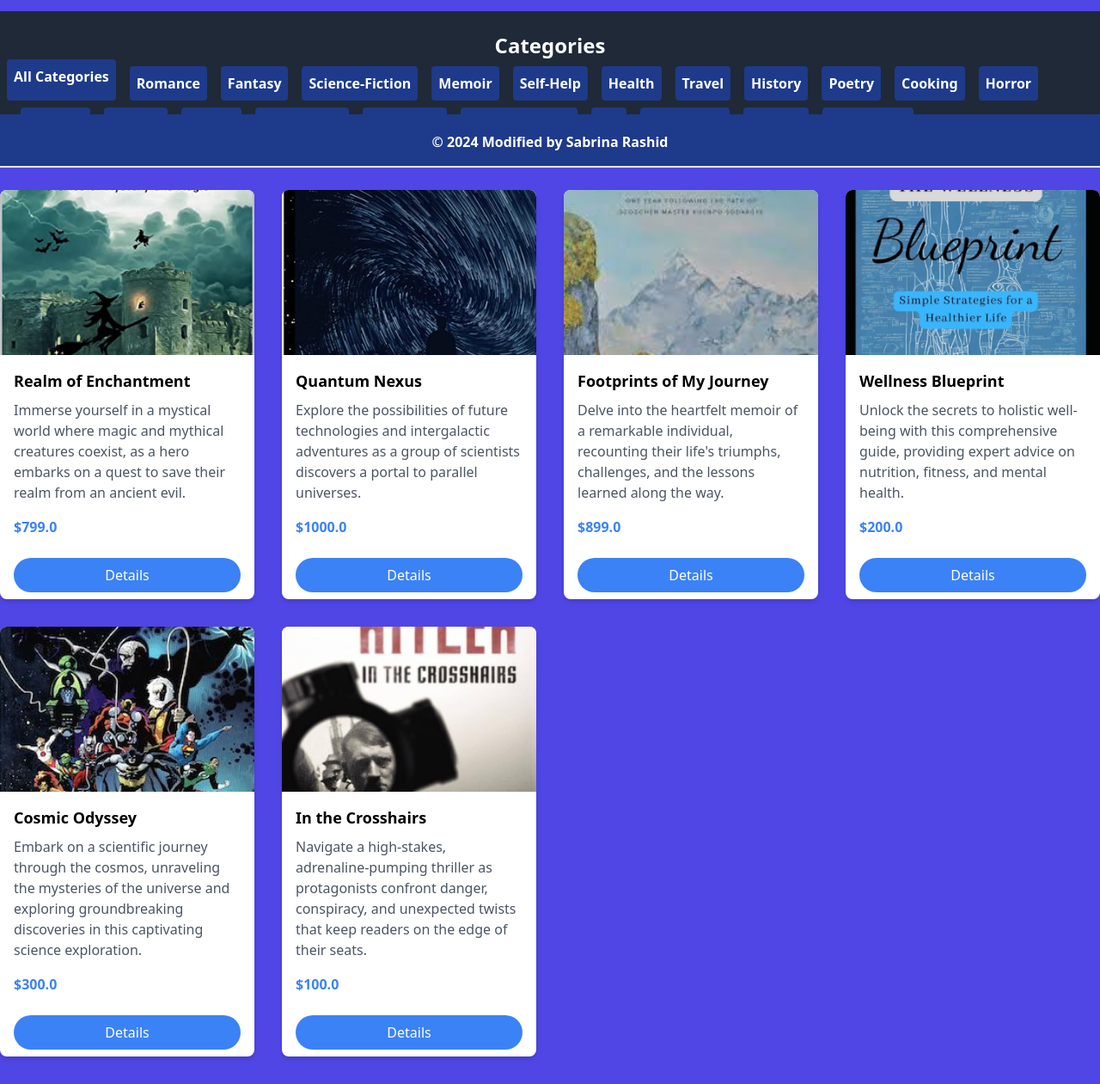
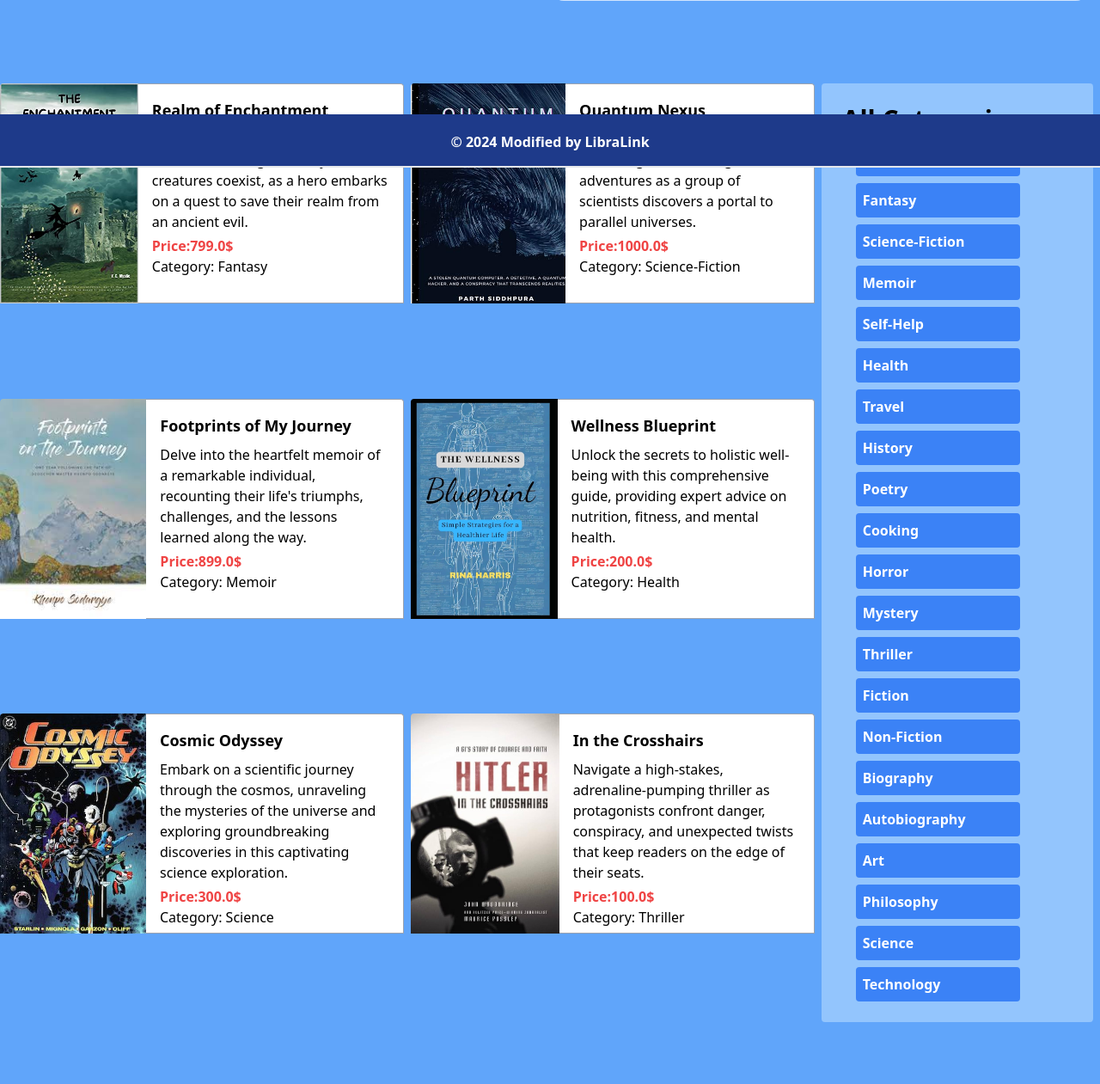
Before and after one commit to sabrinara/LibraLink-MVT, a Django app: page / in a window 1280 px wide. Shown: the part 605-1866 px from the top of the page at 86% size. After the commit the page ends 1794 px from the top, so only its background shows below. Run offline with Django 4.2, Linux system fonts and the light colour scheme; data comes from the database, SQL or seed files in the repository; both versions use the stored data as it was after the commit.

Commit message:
some changes done

```diff
--- a/accounts/templates/accounts/registration.html
+++ b/accounts/templates/accounts/registration.html
@@ -12,7 +12,7 @@
 </div>
 {% endfor %} {% endif %}
 <div class="bg-white px-3 py-4 rounded-xl my-6">
-    <h1 class="font-bold text-3xl text-center pb-5">Sign In</h1>
+    <h1 class="font-bold text-5xl text-center pb-5 text-blue-900">Registration Now!</h1>
     <div class="w-full mt-10">
         <form method="post" class="bg-white shadow-md rounded px-8 pt-6 pb-8 mb-4">
             {% csrf_token %} {% for hidden_field in form.hidden_fields %} {{ hidden_field.errors }} {{ hidden_field }} {% endfor %}
--- a/accounts/templates/accounts/user_login.html
+++ b/accounts/templates/accounts/user_login.html
@@ -7,7 +7,7 @@
 <div class="grid grid-cols-3 gap-4">
     <div></div>
     <div class="py-2 px-3 rounded-xl bg-white mt-12">
-        <h1 class="font-bold text-3xl text-center pb-5 shadow-md">Login</h1>
+        <h1 class="font-bold text-5xl text-blue-900 text-center pb-5 shadow-md">Login Now!</h1>
         <div class="w-full mt-10">
             <form method="post" class="shadow-md border border-gray-200 rounded px-8 pt-6 pb-8 mb-4">
                 {% csrf_token %} {% for hidden_field in form.hidden_fields %} {{ hidden_field.errors }} {{ hidden_field }} {% endfor %}
--- /dev/null
+++ b/core/templates/all_books.html
@@ -0,0 +1,26 @@
+<div class="container w-3/4 grid grid-cols-1 md:grid-cols-2 gap-2 ">
+    {% for book in books %}
+    <div class="max-w-sm w-full lg:max-w-full lg:flex">
+    <div class="flex-none bg-cover rounded-t lg:rounded-t-none lg:rounded-l text-center overflow-hidden" >
+        {% if book.image %}
+            <img src="{{ book.image.url }}" alt="{{ book.title }} Image" class="w-full h-48 md:h-64 object-cover">
+        {% else %}
+            <p class="h-48 bg-gray-300 flex items-center justify-center">No image available.</p>
+        {% endif %}
+    </div>
+    <div class="border-r border-b border-l border-gray-400 lg:border-l-0 lg:border-t lg:border-gray-400 bg-white rounded-b lg:rounded-b-none lg:rounded-r p-4 flex flex-col justify-between leading-normal h-48 md:h-64">
+      <div class="mb-4">
+        <h2 class="font-bold text-lg mb-2">{{ book.title }}</h2>
+        <p class=" mb-1">{{ book.description }}</p>
+        <p class="text-red-500 font-bold">Price:{{ book.price }}$</p>
+        <p class="">Category: {{ book.categories }}</p>
+      </div>
+    </div>
+  </div>
+{% endfor %}
+</div>
+<script>
+    function submitForm() {
+        document.getElementById("categoryFilterForm").submit();
+    }
+</script>
--- a/core/templates/base.html
+++ b/core/templates/base.html
@@ -6,7 +6,7 @@
         <meta name="viewport" content="width=device-width, initial-scale=1, shrink-to-fit=no" />
         <meta name="description" content="Dummy Library Management System" />
         <title>
-            {% block head_title %}Library Management System{% endblock %}
+            {% block head_title %}LibraLink{% endblock %}
         </title>
         <link href="https://unpkg.com/tailwindcss@^1.0/dist/tailwind.min.css" rel="stylesheet">
 
@@ -19,7 +19,7 @@
             }
         </style>
     </head>
-    <body class="bg-indigo-600">
+    <body class="bg-blue-400">
         {% include 'navbar.html' %}
         {% block body %}
             <div class="lg:container lg:mx-auto" id="main">
--- /dev/null
+++ b/core/templates/category.html
@@ -0,0 +1,10 @@
+<div class="w-1/4 bg-blue-300 rounded p-4 mx-2">
+    <div class="container mx-auto flex flex-col items-start justify-between p-2">
+        <div class="space-x-4 space-y-2">
+            <a href="{% url 'home' %}" class="block text-3xl font-bold text-center">All Categories</a>
+            {% for category in categories %}
+                <a href="{% url 'books_filter' book_category=category %}" class="block bg-blue-500 hover:bg-blue-900 font-semibold text-white p-2  rounded">{{ category }}</a>
+            {% endfor %}
+        </div>
+    </div>
+</div>
--- a/core/templates/footer.html
+++ b/core/templates/footer.html
@@ -1,9 +1,9 @@
-<footer class="footer bg-blue-900 text-white relative border-b-2 mt-10">
+<footer class="footer bg-blue-900 text-white relative border-b-2 mt-16">
     <div class="container mx-auto px-6">
         <div class="mt-5 flex flex-col items-center">
             <div class="sm:w-2/3 text-center py-0 pb-2">
                 <p class="text-md text-white font-bold mb-2">
-                    © {% now "Y" %} Modified by Sabrina Rashid
+                    © {% now "Y" %} Modified by LibraLink
                 </p>
             </div>
         </div>
--- a/core/templates/index.html
+++ b/core/templates/index.html
@@ -1,61 +1,27 @@
 {% extends 'base.html' %}
 {% load static %}
 
-{% block head_title %}Library Management System{% endblock %}
+{% block head_title %}LibraLink{% endblock %}
 {% block content %}
 <div class="container mx-auto flex flex-col md:flex-row items-center my-12 md:my-24">
+    <div class="w-full lg:w-1/2 lg:py-6 text-center ">
+        <img class="rounded-2xl" src="{% static '../static/img.jpg' %}" />
+    </div>
 
-    <div class="flex flex-col w-full lg:w-1/2 justify-center items-start pt-12 pb-24 px-6 bg-white rounded-2xl bg-opacity-70 mx-3">
-        <h1 class="font-bold text-4xl my-4">Welcome to Library </h1>
-        <p class="leading-normal mb-4">
-            Library is an online library management system that allows you to manage your library.
+    <div class="flex flex-col w-full lg:w-1/2 justify-center items-center pt-10 pb-20 px-6 bg-white rounded-2xl bg-opacity-70 mx-3">
+        <h1 class="font-bold text-4xl my-4 text-blue-500">Welcome to LibraLink </h1>
+        <p class="leading-normal ">
+            Streamlining Knowledge Access with our Online Library Management Website. LibraLink is your digital gateway to a vast repository of books, journals, and resources, offering a user-friendly interface for seamless browsing, borrowing, and returning. Experience the convenience of real-time catalog updates, personalized recommendations, and interactive features that enhance your reading journey. LibraLink's robust management system ensures efficient book tracking, membership management, and resource allocation. Join our virtual library community and explore the world of knowledge at your fingertips with LibraLink – where learning meets innovation.
         </p>
     </div>
 
-    <div class="w-full lg:w-1/2 lg:py-6 text-center ">
-        <img class="rounded-2xl" src="{% static '../static/img.jpg' %}" />
-    </div>
+
 </div>
 
-<div class="bg-gray-800 text-white py-4">
-    <div class="container mx-auto flex flex-col items-center justify-between p-2">
-        <h2 class="text-2xl font-bold">Categories</h2>
-        <div class="flex flex-wrap space-x-4 space-y-2">
-            <a href="{% url 'home' %}" class="hover:underline p-2 bg-blue-900 rounded font-bold">All Categories</a>
-            {% for category in categories %}
-                <a href="{% url 'books_filter' book_category=category %}" class="hover:underline font-bold p-2 bg-blue-900 rounded">{{ category }}</a>
-            {% endfor %}
-        </div>
-    </div>
-</div>
-
-<div class="container mx-auto grid grid-cols-1 sm:grid-cols-2 md:grid-cols-2 lg:grid-cols-3 xl:grid-cols-4 gap-8 my-8">
-    {% for book in books %}
-        <div class="bg-white rounded-lg overflow-hidden shadow-md hover:shadow-lg transition duration-300 ease-in-out transform hover:scale-105">
-            {% if book.image %}
-                <img src="{{ book.image.url }}" alt="{{ book.title }} Image" class="w-full h-48 object-cover">
-            {% else %}
-                <p class="h-48 bg-gray-300 flex items-center justify-center">No image available.</p>
-            {% endif %}
-
-            <div class="p-4">
-                <h2 class="font-bold text-lg mb-2">{{ book.title }}</h2>
-                <p class="text-gray-600 mb-4">{{ book.description }}</p>
-                <p class="text-blue-500 font-bold">${{ book.price }}</p>
-                <p class="text-gray-500">{{ book.category }}</p>
-            </div>
-            <a href="{% url 'details_book' book_id=book.id %}" class="mb-2 block text-center bg-blue-500 text-white py-2 px-4 mt-2 mx-4 rounded-full transition duration-300 ease-in-out hover:bg-blue-600 focus:outline-none focus:shadow-outline-blue">
-                Details
-            </a>
-        </div>
-    {% endfor %}
+<div class="flex mb-10">
+    {% include 'all_books.html' %}
+    {% include 'category.html' %}
 </div>
 
 
-<script>
-    function submitForm() {
-        document.getElementById("categoryFilterForm").submit();
-    }
-</script>
-
 {% endblock %}
--- a/core/templates/navbar.html
+++ b/core/templates/navbar.html
@@ -1,22 +1,17 @@
 <nav class="flex items-center justify-between flex-wrap bg-white p-6 px-10">
     <div class="flex items-center flex-shrink-0 text-white mr-6">
-        <span class="font-semibold text-xl tracking-tight text-blue-900"><a href="/">Library</a></span>
+        <span class="font-semibold text-xl tracking-tight text-blue-900"><a href="/">LibraLink</a></span>
     </div>
     <div class="block lg:hidden">
         <button class="flex items-center px-3 py-2 border rounded text-white border-white-400 hover:text-white hover:border-white">
             <svg class="fill-current h-3 w-3" viewBox="0 0 20 20" xmlns="http://www.w3.org/2000/svg"><title>Menu</title><path d="M0 3h20v2H0V3zm0 6h20v2H0V9zm0 6h20v2H0v-2z"/></svg>
         </button>
     </div>
-    <!-- Register Login non logged in user er jonne -->
-    <!-- Report , Withdraw, Deposit       Profile Logout logged in user -->
     <div class="w-full block flex-grow lg:flex lg:items-center lg:w-auto px-10">
         {% if request.user.is_authenticated %}
             <div class="text-md lg:flex-grow">
-                <a href="{% url 'home' %}" class="block mt-4 lg:inline-block lg:mt-0 text-blue-900 hover:text-red-900 hover:font-black mr-4">
-                    Home
-                </a>
                 <a href="{% url 'transaction_report' %}" class="block mt-4 lg:inline-block lg:mt-0 text-blue-900 hover:text-red-900 hover:font-black mr-4">
-                    Report
+                   Transaction Report
                 </a>
                 <a href="{% url 'deposit_money' %}" class="block mt-4 lg:inline-block lg:mt-0 text-blue-900 hover:text-red-900 hover:font-black mr-4">
                     Deposit
@@ -26,16 +21,16 @@
             <div class="flex w-auto">
                 <div class="text-blue-900 my-auto font-black px-5" style="text-align: center;">Welcome, {{ request.user.first_name }} (balance : {{request.user.account.balance}}) </div>
 
-                <a href="{% url 'profile' %}" class="mx-2 inline-block font-medium text-sm px-4 py-2 leading-none bg-blue-900 rounded text-white border-white hover:border-transparent hover:text-dark hover:bg-red-700 mt-4 lg:mt-0">Profile</a>
-                <a href="{% url 'logout' %}" class="mx-2 inline-block font-medium text-sm px-4 py-2 leading-none bg-blue-900 rounded text-white border-white hover:border-transparent hover:text-dark hover:bg-red-700 mt-4 lg:mt-0">Logout</a>
+                <a href="{% url 'profile' %}" class="mx-2 inline-block font-medium text-sm px-4 py-2 leading-none bg-blue-900 rounded text-white border-white hover:border-transparent hover:text-dark hover:bg-red-700 mt-4 lg:mt-0">User Profile</a>
+                <a href="{% url 'logout' %}" class="mx-2 inline-block font-medium text-sm px-4 py-2 leading-none bg-blue-900 rounded text-white border-white hover:border-transparent hover:text-dark hover:bg-red-700 mt-4 lg:mt-0">Logout!</a>
             </div>
         {% else %}
             <div class="text-md lg:flex-grow"></div>
             <div>
-                <a href="{% url 'login' %}" class="mr-2 inline-block font-medium text-sm px-4 py-2 leading-none bg-blue-900 rounded text-white border-white hover:border-transparent hover:text-gray-800 hover:bg-red-700 mt-4 lg:mt-0">Login</a>
+                <a href="{% url 'login' %}" class="mr-2 inline-block font-medium text-sm px-4 py-2 leading-none bg-blue-900 rounded text-white border-white hover:border-transparent hover:text-gray-800 hover:bg-red-700 mt-4 lg:mt-0">Login!</a>
             </div>
             <div>
-                <a href="{% url 'register' %}" class="inline-block font-medium text-sm px-4 py-2 leading-none bg-blue-900 rounded text-white border-white hover:border-transparent hover:text-gray-800 hover:bg-white mt-4 lg:mt-0">Register</a>
+                <a href="{% url 'register' %}" class="inline-block font-medium text-sm px-4 py-2 leading-none bg-blue-900 rounded text-white border-white hover:border-transparent hover:text-gray-800 hover:bg-white mt-4 lg:mt-0">Register!</a>
             </div>
         {% endif %}
     </div>
--- a/core/views.py
+++ b/core/views.py
@@ -12,5 +12,5 @@
     bookCategory = book_category
     if book_category:
         books = books.filter(categories=bookCategory)
-
+        print(books.category)
     return render(request, 'index.html', {'books': books, 'categories': categories})
```
Also changed, not shown: accounts/templates/accounts/profile.html (+8 -27 lines), books/templates/books/comment.html (added, +25 -0 lines), books/templates/books/details_book.html (+12 -35 lines), books/media/uploads/Cosmic_Odyssey.jpg (added), books/media/uploads/Footprints_of_My_Journey.jpg (added), books/media/uploads/In_the_Crosshairs.jpg (added), books/media/uploads/Quantum_Nexus.jpg (added), books/media/uploads/Realm_of_Enchantment.jpg (added), books/media/uploads/Wellness_Blueprint.jpg (added), db.sqlite3.
